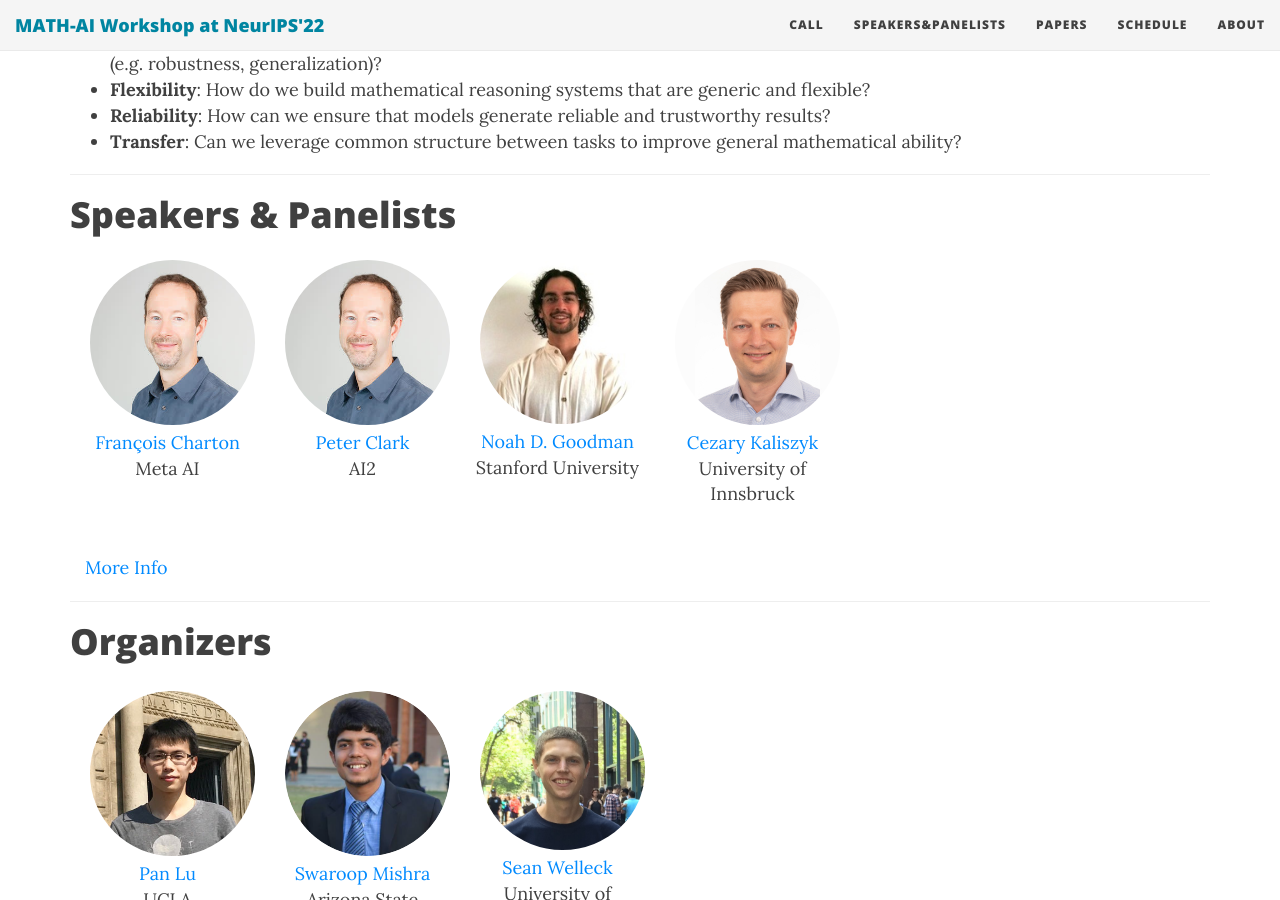
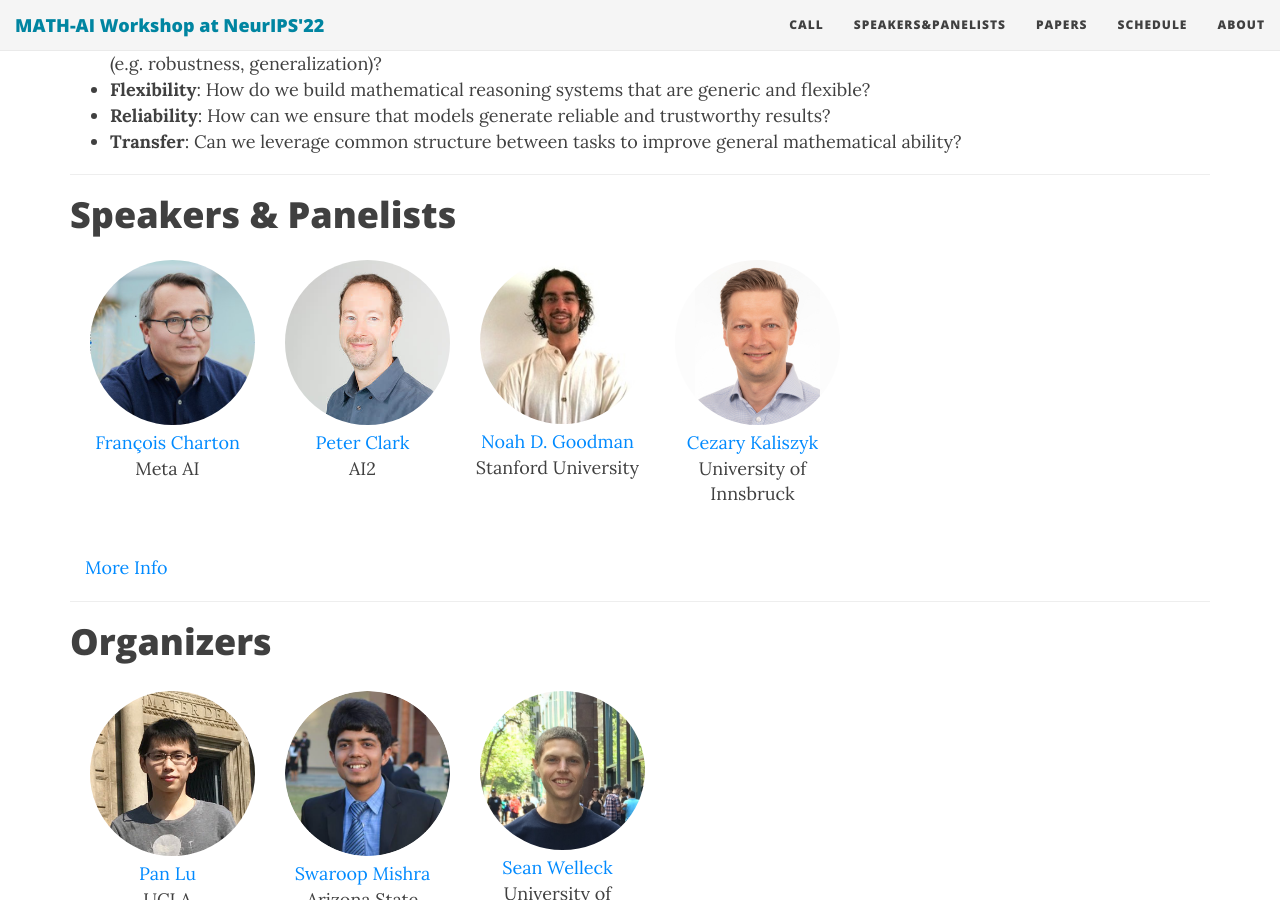
Before and after one commit to mathai-2023/mathai-2023.github.io, a Jekyll site: the page built from index.md, in a window 1280 px wide and 900 px high, scrolled down 1298 px. Built offline with Jekyll 4.4.1, drawn with Linux system fonts in a browser that asks for light colours; nearby versions of some CDN libraries.

Commit message:
update fcharton

```diff
--- a/_data/speakers.yml
+++ b/_data/speakers.yml
@@ -2,7 +2,7 @@ fcharton:
     name: "François Charton"
     url: "https://scholar.google.com/citations?user=1tMnd-4AAAAJ&hl=en"
     affiliation: "Meta AI"
-    img: "pclark.jpg"
+    img: "fcharton.jpg"
     bio: "François Charton is a Research Engineer at Meta AI Research. He studies AI for mathematics with a focus on symbolic mathematics, which includes learning advanced computations (e.g. integration, differential systems, linear algebra) and symbolic regression. Previously, he was a visiting entrepreneur at Facebook AI and CEO/Founder of Carthage."
 
 pclark:
```
